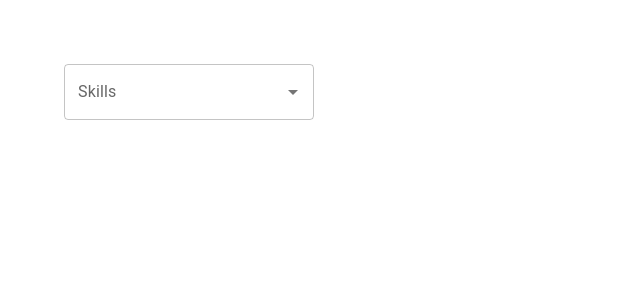
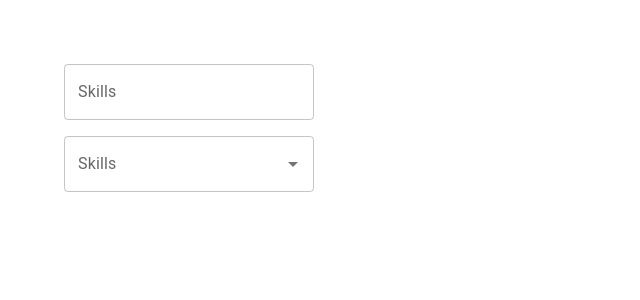
Before and after one commit to Mhdez221993/react-mui, a React (Create React App) app: page / in a window 1280 px wide. Shown: the top 300 px of the page, without its empty margins (0-640 px from the left). Built offline with nearby package versions, Linux system fonts and the light colour scheme.

Commit message:
Add state to MUI auto complete component

```diff
--- a/src/components/MuiAutocomplete.tsx
+++ b/src/components/MuiAutocomplete.tsx
@@ -1,13 +1,35 @@
 import { Autocomplete, Stack, TextField } from "@mui/material";
 
+import { useState } from "react";
+
+type Skill = {
+  id: number;
+  label: string;
+};
+
+const skills = ["HTML", "CSS", "JS", "Rails"];
+const skillsOptions = skills.map((skill, i) => ({ id: i + 1, label: skill }));
+
 const MuiAutocomplete = () => {
-  let skills = ["HTML", "CSS", "JS", "Rails"];
+  const [value, setValue] = useState<string | null>(null);
+  const [skill, setSkill] = useState<Skill | null>(null);
+  console.log({ skill });
 
   return (
     <Stack spacing={2} width="250px">
       <Autocomplete
         options={skills}
         renderInput={(params) => <TextField {...params} label="Skills" />}
+        value={value}
+        onChange={(event: any, newValue: string | null) => setValue(newValue)}
+        freeSolo
+      />
+
+      <Autocomplete
+        options={skillsOptions}
+        renderInput={(params) => <TextField {...params} label="Skills" />}
+        value={skill}
+        onChange={(event: any, newValue: Skill | null) => setSkill(newValue)}
       />
     </Stack>
   );
```
